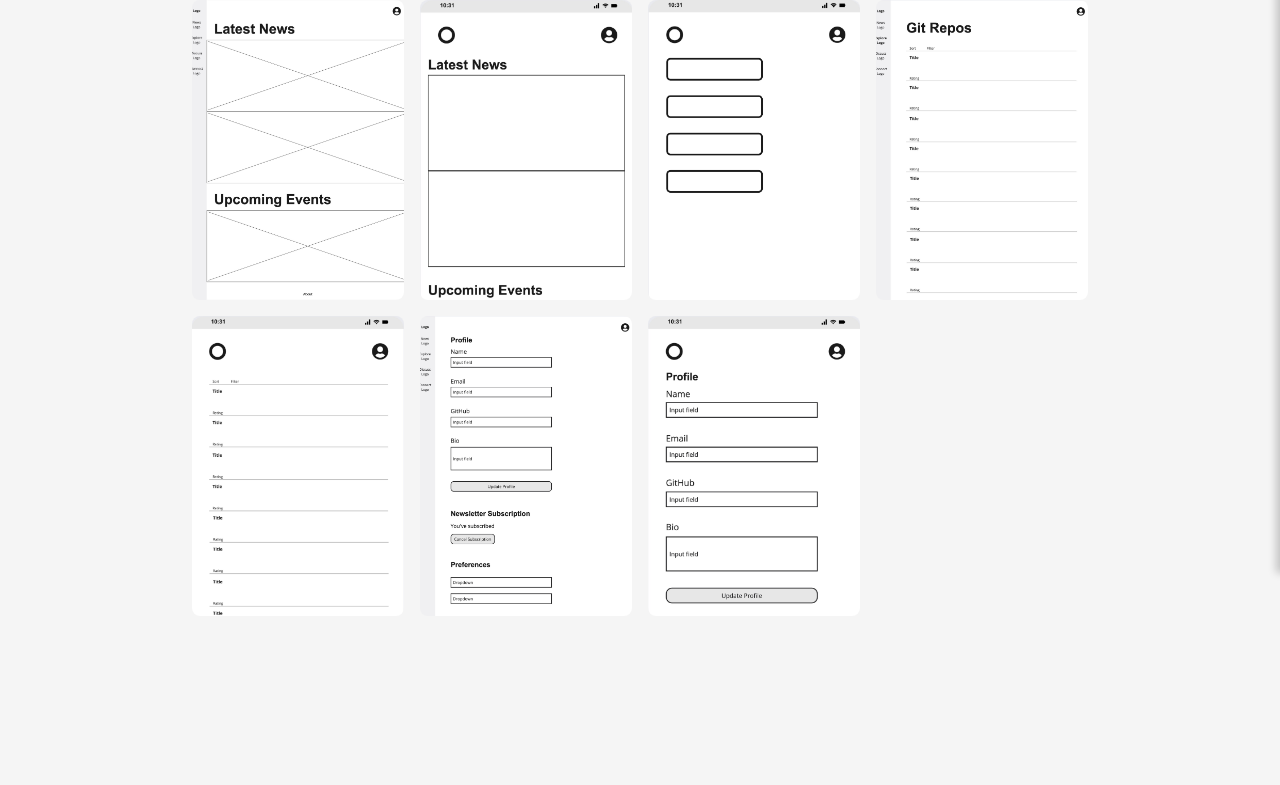
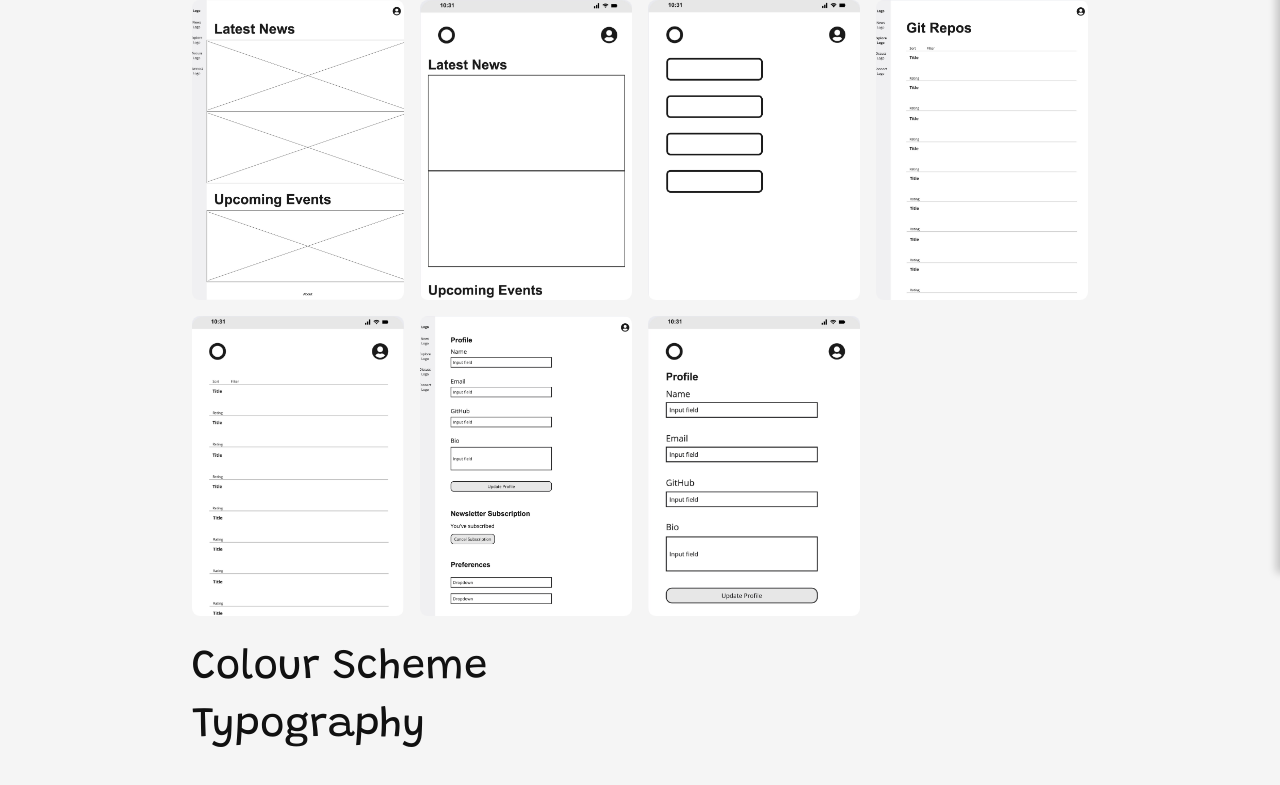
Before and after one commit to L-Joli/deco7140_development, a plain HTML site: page work_phase_3/visceral_design.html in a window 1280 px wide. Shown: the part 293-1078 px from the top of the page. Before the commit the page ends 1005 px from the top, so only its background shows below. Drawn offline with Linux system fonts and the light colour scheme.

Commit message:
add color scheme and typography section

```diff
--- a/work_phase_3/visceral_design.html
+++ b/work_phase_3/visceral_design.html
@@ -65,8 +65,8 @@
                         </ul>
                     </nav>
                     <h1>Visceral Design</h1>
+                    <p>Visceral Design for the Website.</p>
                 </div>
-                <p>Visceral Design for the Website.</p>
                 <article>
                     <h2 class="m-t-3">Page Layouts</h2>
                     <section class="gallery m-t-3">
@@ -110,6 +110,19 @@
                         <p id="viewer-caption"></p>
                     </aside>
                 </article>
+                   <article>
+                    <h2 class="m-t-3">Colour Scheme</h2>
+                    <section class="m-t-3">
+                    </section>
+
+                </article>
+                </article>
+                   <article>
+                    <h2 class="m-t-3">Typography</h2>
+                    <section class="m-t-3">
+                    </section>
+
+                </article>
             </div>
         </main>
         <script type="module" src="js/visceral_design.js"></script>
```
